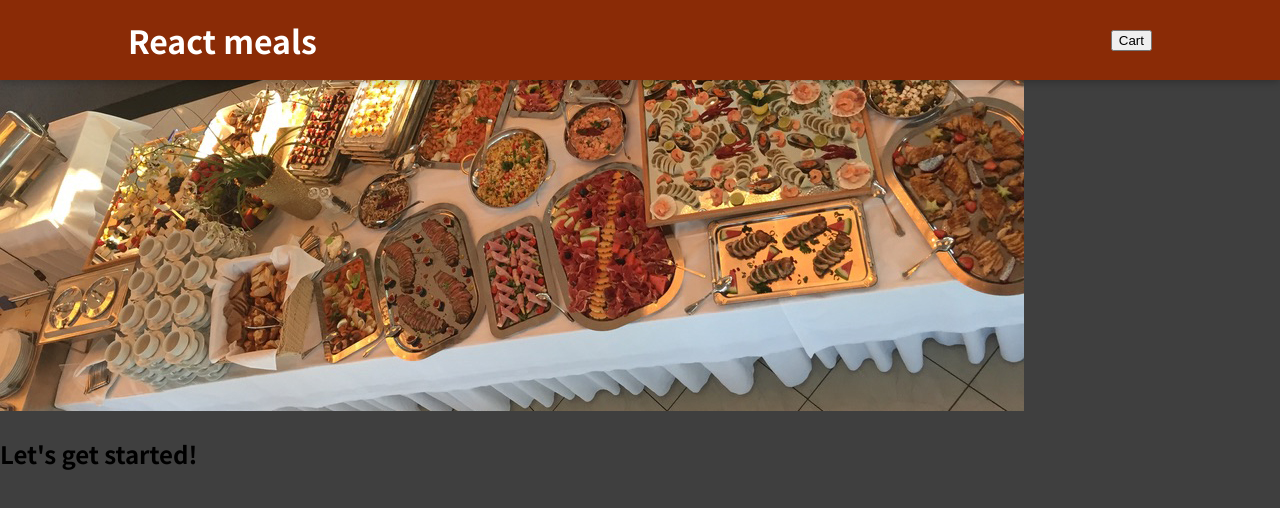
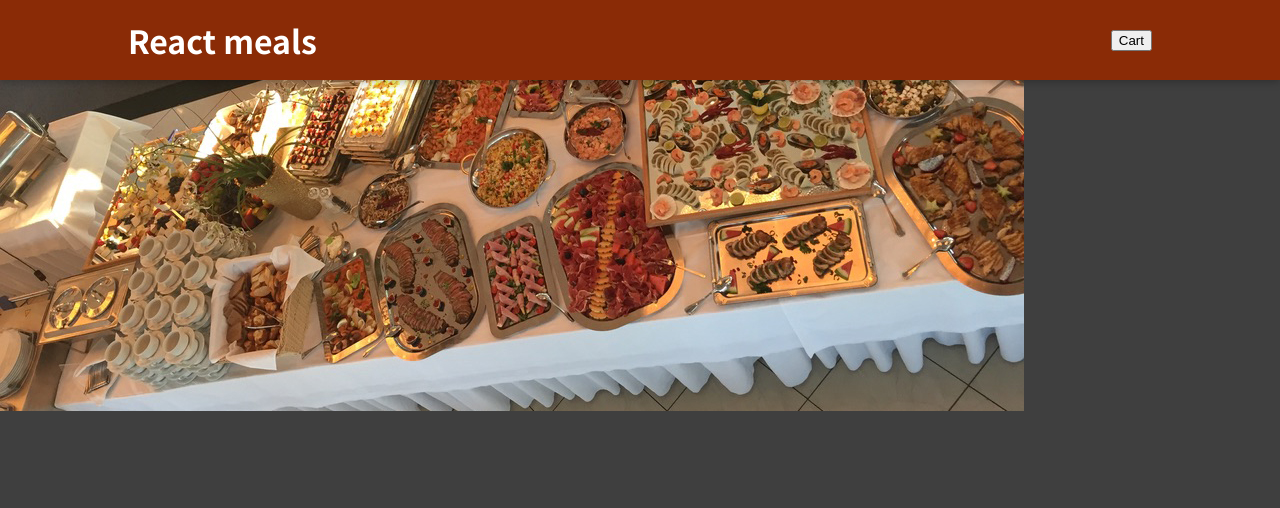
Before and after one commit to Plorrain/react-course-food-delivery-challenge, a React (Create React App) app: page / in a window 1280 px wide. Shown: the top 508 px of the page. Built offline with nearby package versions, Linux system fonts and the light colour scheme; the HTML template or start-up script is replaced by a standard one.

Commit message:
App.js: correction foe a few things

```diff
--- a/src/App.js
+++ b/src/App.js
@@ -6,9 +6,6 @@ function App() {
   return (
     <Fragment>
       <Header />
-      <div>
-        <h2>Let's get started!</h2>
-      </div>
     </Fragment>
   );
 }
```
